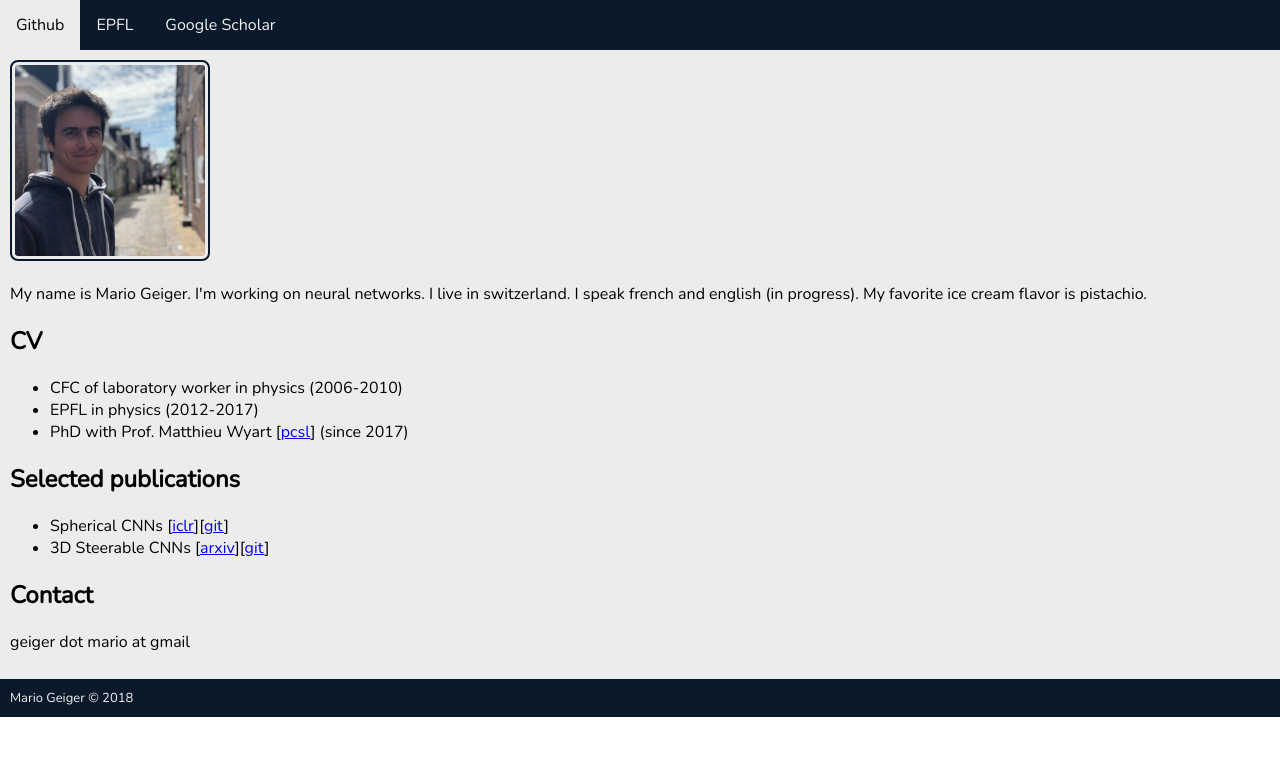
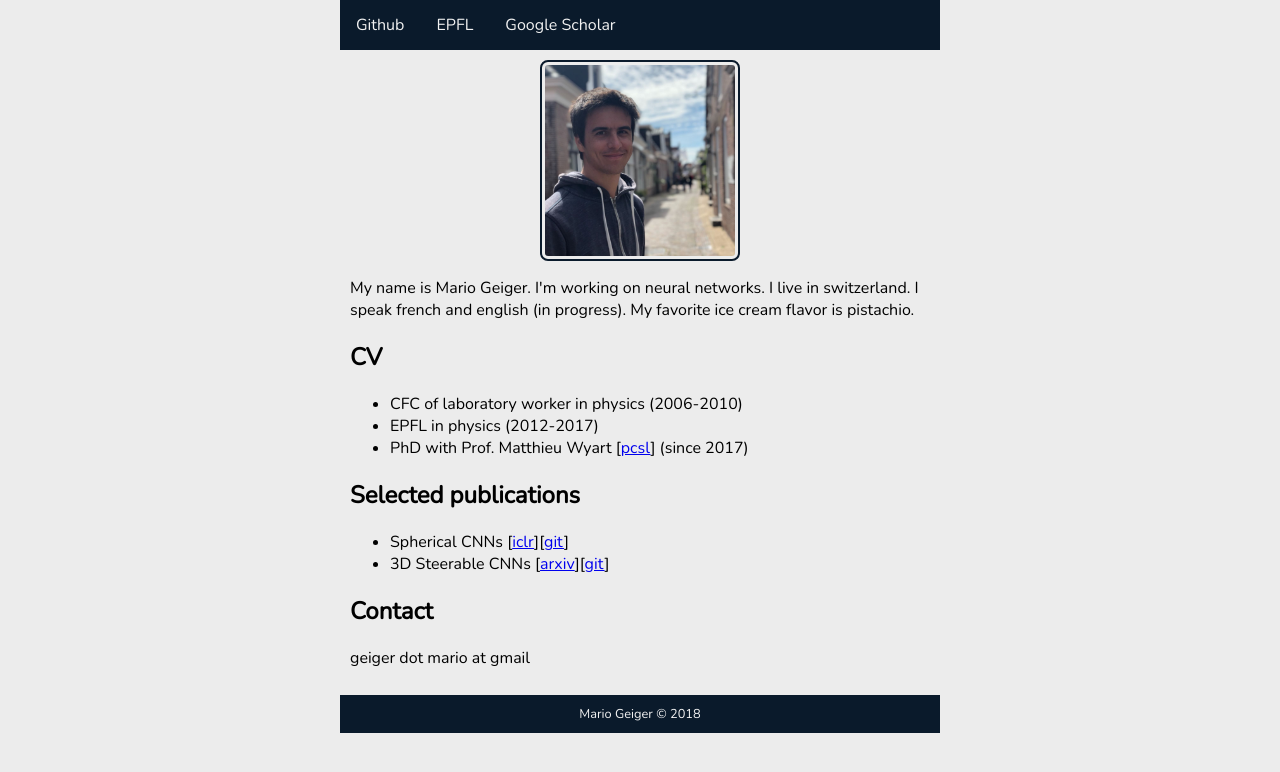
Before and after one commit to mariogeiger/mariogeiger.github.io, a plain HTML site: page index.html in a window 1280 px wide. Drawn offline with nearby package versions, Linux system fonts and the light colour scheme.

Commit message:
center stuff

```diff
--- a/style.css
+++ b/style.css
@@ -1,11 +1,15 @@
 * {
     box-sizing: border-box;
-    font-family: 'Nunito', sans-serif;
 }
 
 body {
-  margin: 0;
-  font-family: 'Nunito', sans-serif;
+    font-family: 'Nunito', sans-serif;
+    max-width: 600px;
+    margin-top: 0;
+    margin-bottom: 0;
+    margin-left: auto;
+    margin-right: auto;
+    background-color: rgb(236, 236, 236);
 }
 
 /* Style the top navigation bar */
@@ -40,8 +44,9 @@ body {
 .footer {
     background-color: #0a1a2b;
     color: #f2f2f2;
-    font-size: small;
+    font-size: 80%;
     padding: 10px;
+    text-align: center;
 }
 
 img {
@@ -49,4 +54,7 @@ img {
     border-radius: 8px;
     padding: 3px;
     width: 200px;
+    display: block;
+    margin-left: auto;
+    margin-right: auto;
 }
```
